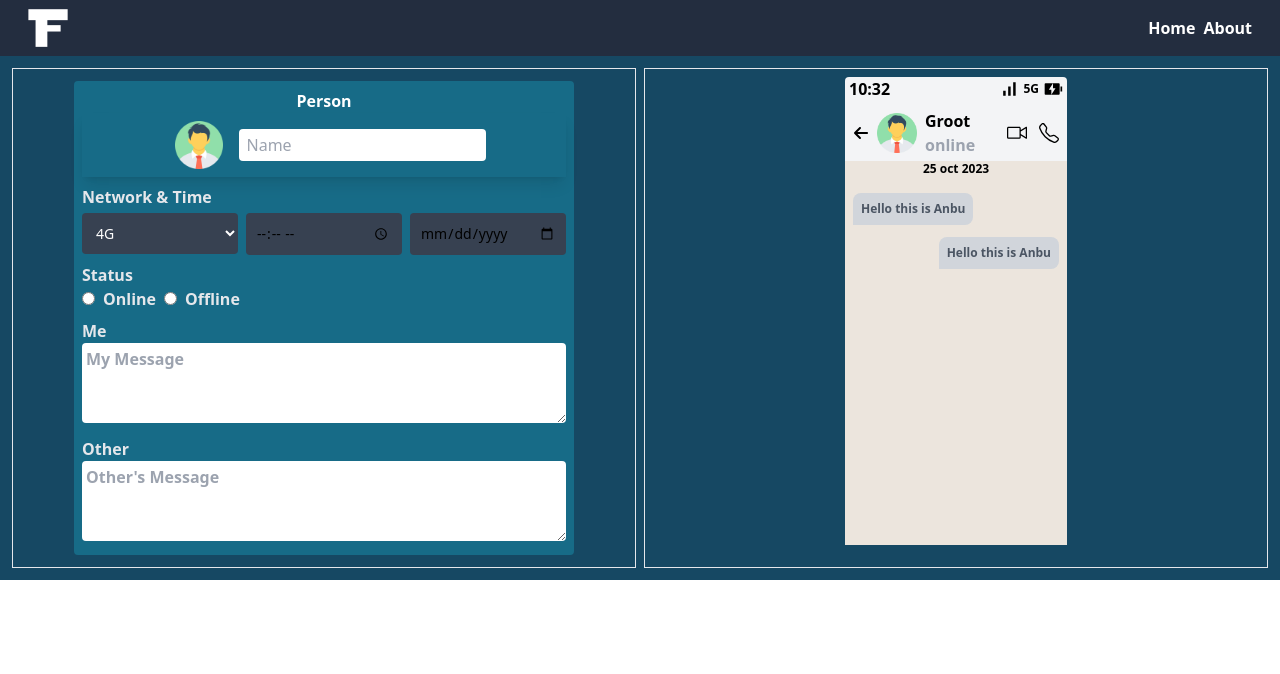
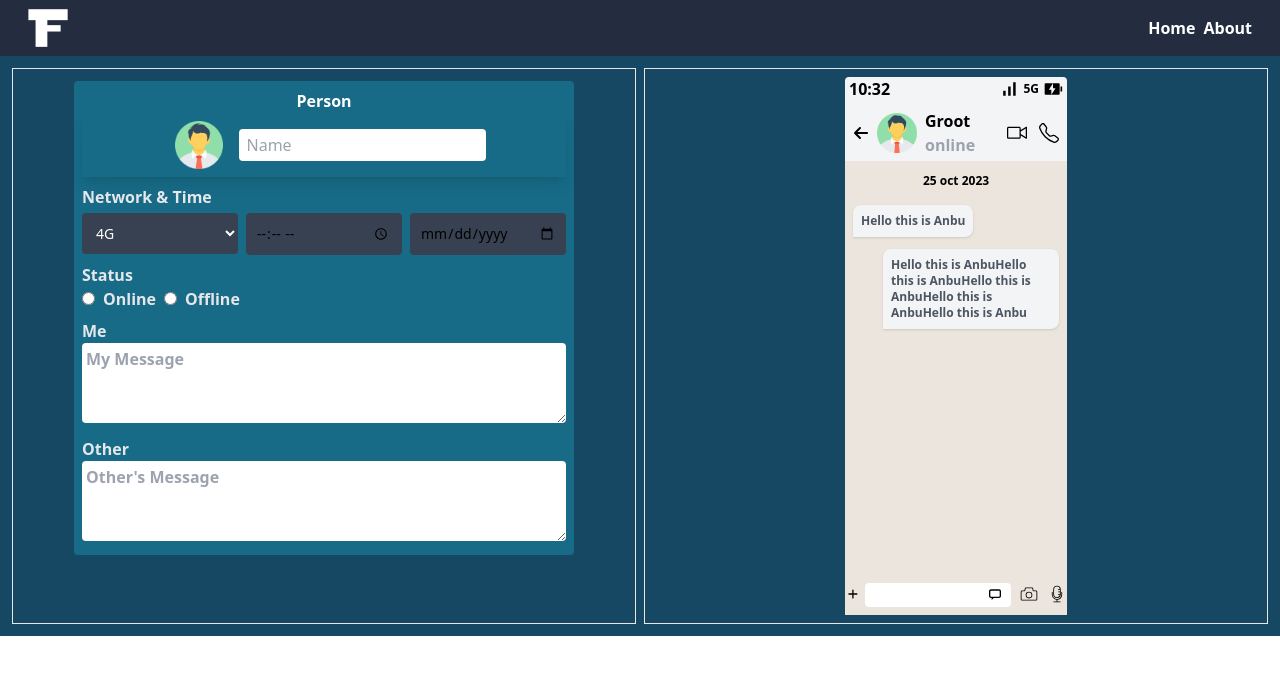
Before and after one commit to MrGrootx/fake-chat, a React (Vite) app: page / in a window 1280 px wide. Shown: the top 674 px of the page. Built offline with nearby package versions, Linux system fonts and the light colour scheme.

Commit message:
updated: main code

```diff
--- a/src/index.css
+++ b/src/index.css
@@ -1,4 +1,5 @@
 @import url('https://fonts.googleapis.com/css2?family=Rubik:ital,wght@0,300;0,400;0,500;0,600;0,700;0,800;0,900;1,300;1,400;1,500;1,600;1,700;1,800;1,900&display=swap');
+@import url('https://fonts.googleapis.com/css2?family=Poppins:ital,wght@0,100;0,200;0,300;0,400;0,500;0,600;0,700;0,800;0,900;1,100;1,200;1,300;1,400;1,500;1,600;1,700;1,800;1,900&display=swap');
 @tailwind base;
 @tailwind components;
 @tailwind utilities;
--- a/src/layouts/WhatsAppUI.jsx
+++ b/src/layouts/WhatsAppUI.jsx
@@ -4,6 +4,13 @@ import { RiBatteryChargeFill } from "react-icons/ri";
 import { FaArrowLeft } from "react-icons/fa6";
 import { GoDeviceCameraVideo } from "react-icons/go";
 import { BsTelephone } from "react-icons/bs";
+
+import { HiOutlinePlusSm } from "react-icons/hi";
+import { TiMessage } from "react-icons/ti";
+
+import { CiCamera } from "react-icons/ci";
+import { CiMicrophoneOn } from "react-icons/ci";
+
 import icon from "../assets/profile.png";
 const WhatsAppUI = () => {
   return (
@@ -41,39 +48,60 @@ const WhatsAppUI = () => {
             </div>
           </div>
           {/* main */}
-          <div className="bg-wts h-96">
-            <div className="">
-              <h4 className="font-semibold text-xs text-center ">25 oct 2023</h4>
+          <div className="bg-wts ">
+            <div className="pt-3">
+              <h4 className="font-semibold text-xs text-center ">
+                25 oct 2023
+              </h4>
             </div>
 
             <div className="mt-4 pb-3 w-full">
               <div>
-                  <div className="bg-gray-300 inline-block p-2 ml-2 rounded-r-lg rounded-tl-lg font-semibold text-gray-600 text-xs">
-                  Hello this is Anbu
+                <div className="bg-gray-100 inline-block p-2 ml-2 rounded-r-lg rounded-tl-lg font-semibold text-gray-600 text-xs max-w-44 shadow">
+                  <h3>Hello this is Anbu</h3>
                 </div>
-
-
               </div>
 
               {/* Other */}
-
             </div>
 
             <div className="pb-3 w-full flex justify-end pr-2">
               <div>
-                  <div className="bg-gray-300 inline-block p-2 ml-2 rounded-r-lg rounded-tl-lg font-semibold text-gray-600 text-xs">
-                  Hello this is Anbu
+                <div className="bg-gray-100 inline-block p-2 ml-2 rounded-r-lg rounded-tl-lg font-semibold text-gray-600 text-xs  max-w-44 shadow">
+                  <h3 className="">
+                    Hello this is AnbuHello this is AnbuHello this is AnbuHello
+                    this is AnbuHello this is Anbu
+                  </h3>
                 </div>
-
-
               </div>
 
               {/* Other */}
+            </div>
+
+            <div className="pb-2 py-60">
+              <div>
+                <div className="flex items-center">
+                  <div className="relative flex items-center w-full">
+                    <HiOutlinePlusSm className="text-2xl" />
+
+                    <div className="w-full relative ml-1">
+                      <input
+                        type="text"
+                        className="w-full outline-none rounded px-1 py-1 text-xs pl-2"
+                      />
+                      <TiMessage className="absolute right-2 top-1/2 transform -translate-y-1/2" />
+                    </div>
+
+                        {/* Footer  */}
+                    <div className="flex gap-x-2 ml-2 font-bold text-xl">
+                      <CiCamera />
+                      <CiMicrophoneOn />
+                    </div>
 
                   </div>
-
-
-
+                </div>
+              </div>
+            </div>
           </div>
         </div>
       </div>
--- a/tailwind.config.js
+++ b/tailwind.config.js
@@ -5,6 +5,7 @@ export default {
     extend: {
       fontFamily: {
         Rubik: ["Rubik", "sans-serif"],
+        Poppins: ["Poppins", "sans-seri"],
       },
       colors: {
         ctm: "#164863",
```
Lines whose indentation alone changed are shown as unchanged.
